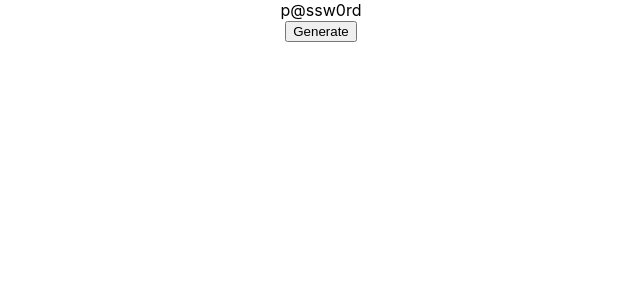
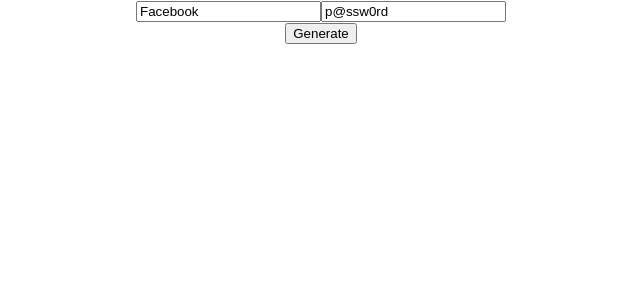
Before and after one commit to ikejs/FEW2-3-react-redux, a React (Create React App) app: page / in a window 1280 px wide. Shown: the top 300 px of the page, without its empty margins (319-959 px from the left). Built offline with nearby package versions, Linux system fonts and the light colour scheme.

Commit message:
add label input

```diff
--- a/src/Password.js
+++ b/src/Password.js
@@ -14,7 +14,10 @@
 class Password extends Component {
   constructor(props) {
     super(props)
-    this.state = { password: "p@ssw0rd" }
+    this.state = {
+      password: "p@ssw0rd",
+      label: "Facebook"
+    }
   }
 
   generatePassword() {
@@ -36,7 +39,14 @@
   render() {
     return (
       <div>
-        <div>{this.state.password}</div>
+        <input type="text" placeholder="Label" value={this.state.label} onChange={(e) => {
+          this.setState({ label: e.target.value })
+          }}
+        />
+        <input type="text" value={this.state.password} onChange={(e) => {
+          this.setState({ password: e.target.value })
+          }}
+        />
         <div>
           <button onClick={(e) => {
             this.generatePassword()
```
